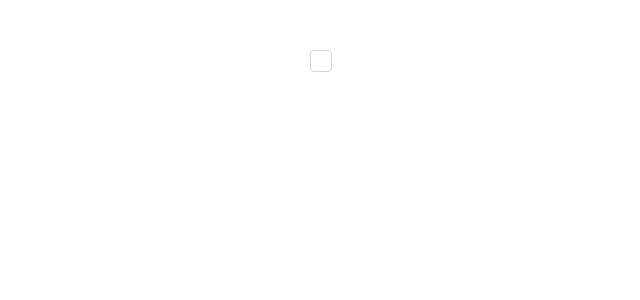
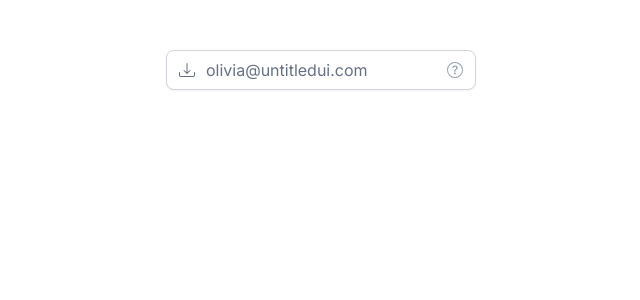
Before and after one commit to onnkek/ok-ui, a React (Create React App) app: page / in a window 1280 px wide. Shown: the top 300 px of the page, without its empty margins (319-959 px from the left). Built offline with nearby package versions, Linux system fonts and the light colour scheme; a web font is replaced by a local one.

Commit message:
Add input v1

```diff
--- a/src/App.tsx
+++ b/src/App.tsx
@@ -2,12 +2,13 @@ import './App.sass';
 import { Button } from 'components/Button';
 import { ReactComponent as DownloadIcon } from 'assets/icons/download.svg';
 import { Checkbox } from 'components/Checkbox';
+import { Input } from 'components/Input';
 
 function App() {
   return (
     <div className='wrapper'>
       <div>
-        <Checkbox size='L'/>
+        <Input Icon={DownloadIcon} />
 
       </div>
     </div>
--- a/src/components/Input/ui/Input.module.sass
+++ b/src/components/Input/ui/Input.module.sass
@@ -1 +1,41 @@
 .input
+  padding: 7px 35px 7px 39px
+  border-radius: var(--radius-md)
+  border: 1px solid #D0D5DD
+  font-size: 16px
+  line-height: 24px
+  font-family: "Inter", sans-serif
+  color: #101828
+  font-weight: 400
+  box-shadow: 0px 1px 2px 0px #1018280D
+  transition: box-shadow 0.05s ease-in
+  &::placeholder
+    color: #667085
+  &:focus
+    outline: none
+    border: 1px solid #D6BBFB
+    box-shadow: 0px 1px 2px 0px #1018280D, 0px 0px 0px 4px #9E77ED3D
+
+.haveIcon
+  padding: 7px 35px 7px 11px
+
+.input[aria-disabled="true"]
+  background-color: #F9FAFB
+
+.info
+  position: absolute
+  top: 12px
+  right: 13px
+  fill: #98A2B3
+  transition: fill 0.2s linear
+  &:hover
+    fill: #6b727e
+
+.inputContainer
+  position: relative
+
+.icon
+  fill: #667085
+  position: absolute
+  top: 12px
+  left: 13px
--- a/src/components/Input/ui/Input.tsx
+++ b/src/components/Input/ui/Input.tsx
@@ -1,15 +1,23 @@
-import { classNames } from 'helpers/classNames';
+import { Mods, classNames } from 'helpers/classNames';
 import cls from './Input.module.sass';
+import { Input as HInput } from '@headlessui/react';
+import { ReactComponent as QuestionIcon } from 'assets/icons/question.svg';
 
 export interface InputProps {
   className?: string;
+  Icon?: React.VFC<React.SVGProps<SVGSVGElement>>;
 }
 
-export const Input = ({ className }: InputProps) => {
+export const Input = ({ className, Icon }: InputProps) => {
 
+  const mods: Mods = {
+    [cls.haveIcon]: !Icon
+  }
   return (
-    <div className={classNames(cls.input, {}, [className])}>
-
+    <div className={cls.inputContainer}>
+      {Icon && <Icon className={cls.icon} />}
+      <HInput className={classNames(cls.input, mods, [className])} placeholder='olivia@untitledui.com' name="full_name" type="text" />
+      <QuestionIcon className={cls.info} />
     </div>
   );
 };
```
Also changed, not shown: src/assets/icons/question.svg (added).
